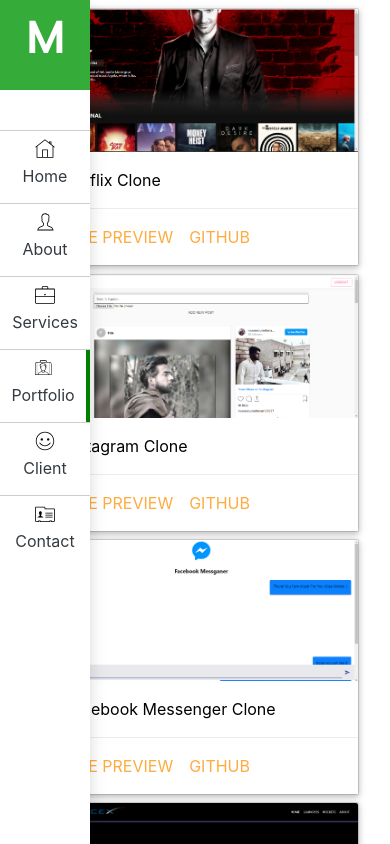
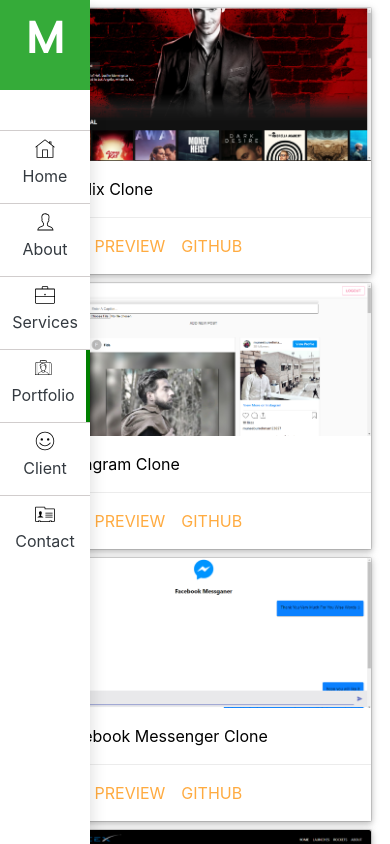
Before and after one commit to Muneeb926595/portfolio, a React (Create React App) app: page /portfolio in a window 390 px wide. Shown: the top 844 px of the page. Built offline with nearby package versions, Linux system fonts and the light colour scheme.

Commit message:
Mobile Responsive

```diff
--- a/src/App.js
+++ b/src/App.js
@@ -7,11 +7,16 @@
 import Portfolio from './Components/Portfolio/Portfolio';
 import Client from './Components/Client/Client';
 import Contact from './Components/Contact/Contact';
+import './index.css';
 
 function App() {
   return (
     <Router>
+      <div className="app">
+        <div className="nav">
           <Navbar />
+        </div>
+        <div className="myBody">
           <Switch>
             <Route exact path="/" component={Home} />
             <Route exact path="/about" component={About} />
@@ -20,7 +25,8 @@
             <Route exact path="/client" component={Client} />
             <Route exact path="/contact" component={Contact} />
             <Route exact path="*" component={() => <h1 style={{ marginLeft: '10%' }}>404 Not Found</h1>} />
-      </Switch>
+          </Switch></div>
+      </div>
     </Router>
   );
 }
--- a/src/Components/About/About.jsx
+++ b/src/Components/About/About.jsx
@@ -6,14 +6,14 @@
 import AppImg from '../../assets/img/icons8_design.svg';
 function About() {
     return (
-        <div style={{ marginLeft: '90px' }}>
+        <div>
             <section>
                 <div className="container-fluid">
                     <div className="row">
                         <div className="col-lg-6 d-flex justify-content-md-center align-items-md-center">
                             <div className="row">
                                 <div className="col-md-6 d-md-flex justify-content-md-center align-items-md-center">
-                                    <div style={{ marginLeft: '40px' }}>
+                                    <div>
                                         <div className="card"
                                             style={{ border: 'none', boxShadow: ' 0px 0px 8px 1px rgba(145, 140, 145, 0.35)', borderRadius: '10px' }}>
                                             <div className="card-body">
--- a/src/Components/Client/Client.jsx
+++ b/src/Components/Client/Client.jsx
@@ -2,11 +2,11 @@
 import MySlider from '../Slider/MySlider';
 function Client() {
     return (
-        <div style={{ marginleft: '90px', marginTop: '5rem' }}>
+        <div style={{ marginTop: '5rem' }}>
             <section>
                 <div className="container">
                     <div className="row">
-                        <div className="col-lg-4" style={{ marginRight: '0', marginTop: '8%' }}>
+                        <div className="col-lg-3" style={{ marginRight: '0', marginTop: '8%' }}>
                             <h6
                                 style={{ color: 'rgb(53,171,57)', fontFamily: 'Poppins, sans-serif', fontWeight: '600', fontSize: '15px' }}>
                                 What Client Says About us<br /></h6>
@@ -16,7 +16,7 @@
                             <p style={{ color: '#696969', fontFamily: 'Roboto, sans-serif', fontWeight: '300', marginRight: '22px' }}>
                                 There are many variations of passages of Lorem Ipsum available, but the majority.<br /></p>
                         </div>
-                        <div className="col-lg-8">
+                        <div className="col-lg-7 pt-5">
                             <MySlider />
                         </div>
                     </div>
--- a/src/Components/Contact/Contact.jsx
+++ b/src/Components/Contact/Contact.jsx
@@ -26,7 +26,7 @@
     }
 
     return (
-        <div style={{ height: '100vh', marginLeft: '90px' }}>
+        <div style={{ height: '100vh' }}>
             <section>
                 <div className="container-fluid">
                     <div className="row">
--- a/src/Components/Home/Home.jsx
+++ b/src/Components/Home/Home.jsx
@@ -3,7 +3,7 @@
 import MyCv from '../../assets/CV.docx';
 function Home() {
     return (
-        <div style={{ height: '100vh', marginLeft: '90px' }}>
+        <div style={{ height: '100vh' }}>
             <section>
                 <div className="container">
                     <div className="row">
--- a/src/Components/Portfolio/Portfolio.jsx
+++ b/src/Components/Portfolio/Portfolio.jsx
@@ -123,7 +123,7 @@
         <React.Fragment>
             {myProjects.map((project) => {
                 return (
-                    < div key={project.id} className="card" style={{ width: '80%', marginLeft: '12%', marginRight: '0px', marginTop: '2%' }
+                    < div key={project.id} className="card" style={{ marginRight: '5%', marginTop: '2%' }
                     }>
                         <div className="card-image">
                             <img className="img-fluid" src={project.image} alt={project.projectName}
--- a/src/Components/Services/Services.jsx
+++ b/src/Components/Services/Services.jsx
@@ -7,7 +7,7 @@
 
 function Services() {
     return (
-        <div style={{ marginLeft: '90px', height: '100%' }}>
+        <div style={{ height: '100%' }}>
             <section style={{
                 marginTop: '3rem', marginLeft: '50px'
             }}>
@@ -84,7 +84,7 @@
 
                         </div>
                         <div className="col-lg-7">
-                            <div className="col-xs-12 col-sm-6 col-md-6 clearmargin clearpadding col-sm-push-6"
+                            <div className="col-xs-12 col-sm-6 col-md-6  col-sm-push-6"
                                 style={{ backgroundImage: `url(${BackgroundImg})`, backgroundSize: 'cover', height: '400px', backgroundPosition: 'center', width: '100%', marginLeft: '40%' }}>
                             </div>
                             <div
--- a/src/index.css
+++ b/src/index.css
@@ -11,3 +11,16 @@
   font-family: source-code-pro, Menlo, Monaco, Consolas, 'Courier New',
     monospace;
 }
+
+
+.app{
+  display:flex;
+}
+
+.nav{
+  flex:0.1;
+}
+
+.myBody{
+  flex: 0.9;
+}
```
Lines whose indentation alone changed are shown as unchanged.
